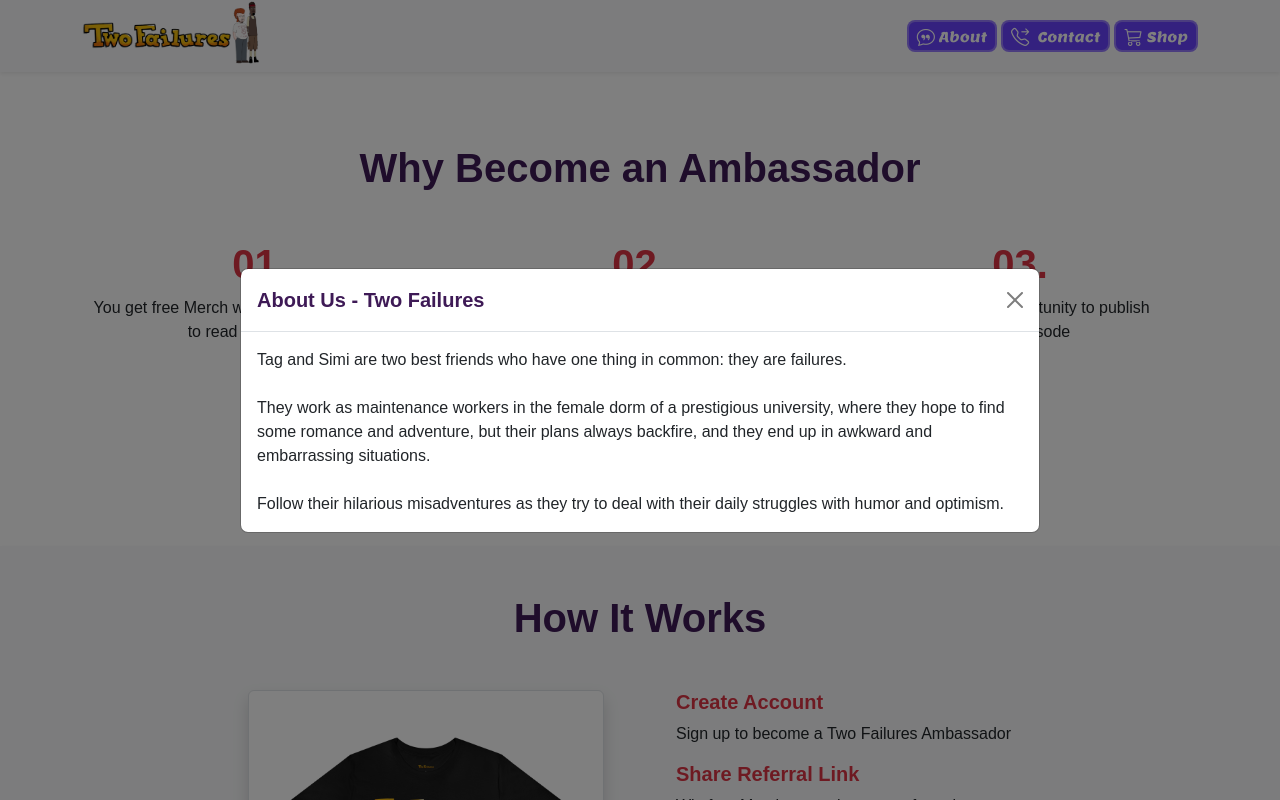
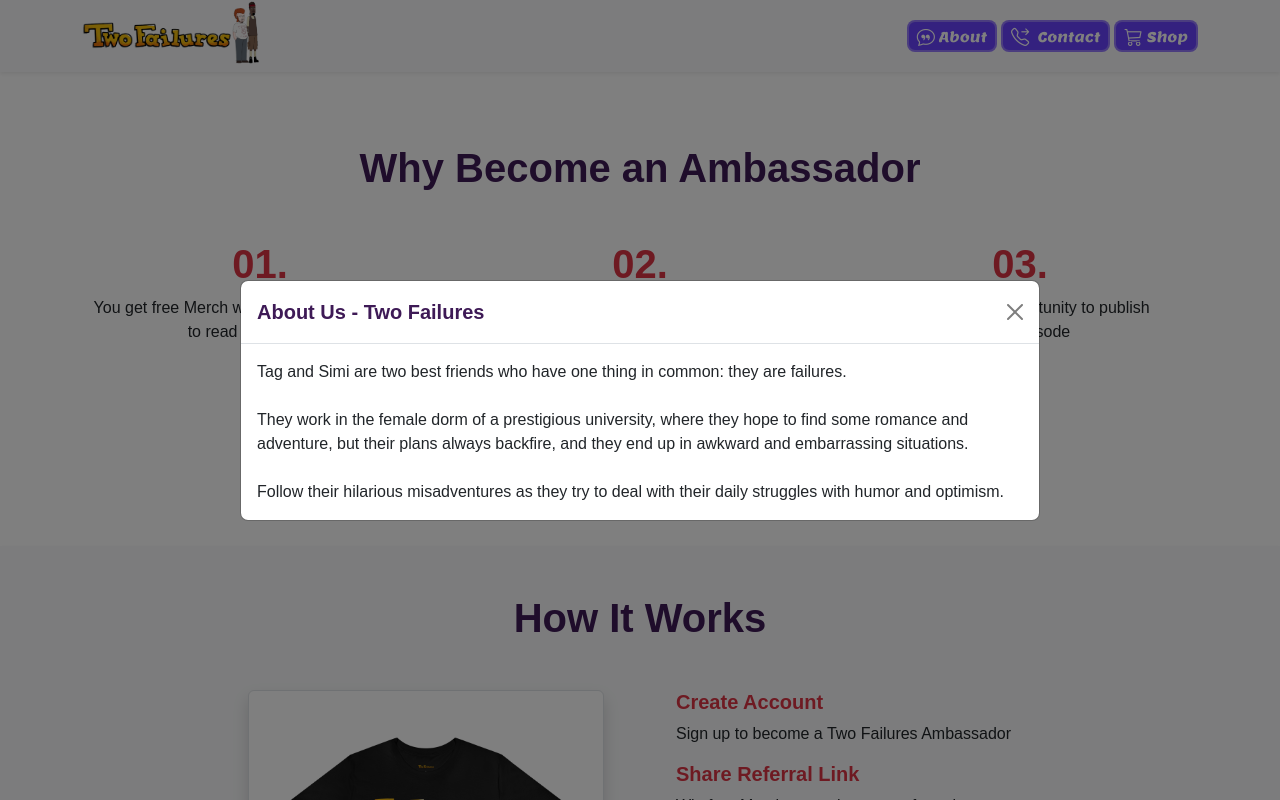
Before and after one commit to Sirjamesarua/twofailuresfrontend, a React (Vite) app: page /ambassador/program in a window 1280 px wide. Both pictures are taken after a click on the button "About". Shown: the top 800 px of the page. Built offline with nearby package versions, Linux system fonts and the light colour scheme; a web font is replaced by a local one.

Commit message:
text edit

```diff
--- a/src/layouts/GuestLayout.jsx
+++ b/src/layouts/GuestLayout.jsx
@@ -66,7 +66,7 @@ export default function GuestLayout() {
                                             Tag and Simi are two best friends who have one thing in common: they are failures.
                                             <br />
                                             <br />
-                                            They work as maintenance workers in the female dorm of a prestigious university, where they hope to find some romance and adventure, but their plans always backfire, and they end up in awkward and embarrassing situations.
+                                            They work in the female dorm of a prestigious university, where they hope to find some romance and adventure, but their plans always backfire, and they end up in awkward and embarrassing situations.
                                             <br />
                                             <br />
                                             Follow their hilarious misadventures as they try to deal with their daily struggles with humor and optimism.
```
